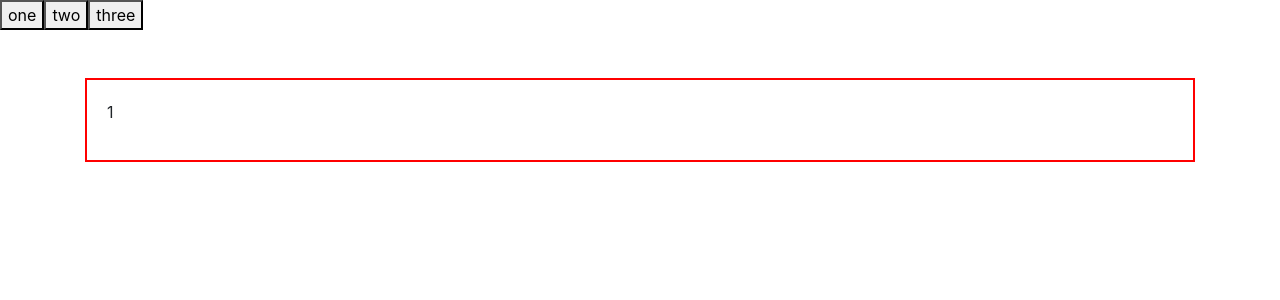
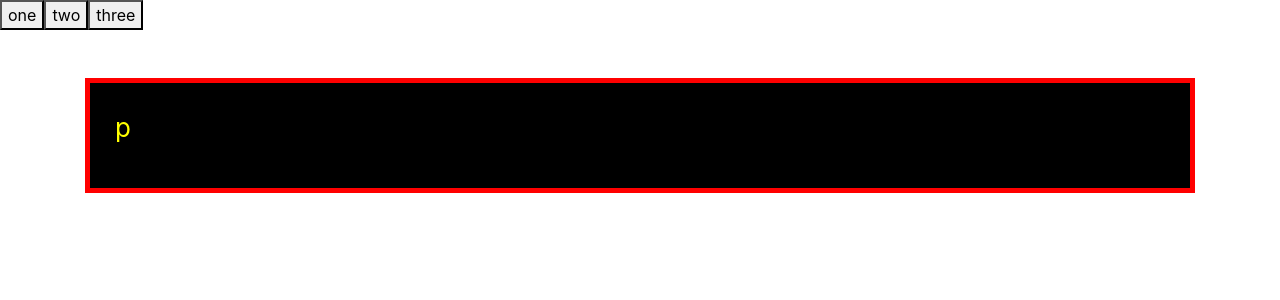
Before and after one commit to utsho-sadhak-joy/page-switching--react, a React (Create React App) app: page / in a window 1280 px wide. Shown: the top 300 px of the page. Built offline with nearby package versions, Linux system fonts and the light colour scheme.

Commit message:
page switching with same but different component

```diff
--- a/src/App.js
+++ b/src/App.js
@@ -1,6 +1,4 @@
 import React, {useState} from 'react';
-// import Home from './components/Home';
-// import Sathy from './components/Sathy';
 import Card from './components/Card';
 import {Container} from 'react-bootstrap'
 
@@ -16,7 +14,7 @@ function App() {
         <button onClick={()=> setActive("thirdCard")}>three</button>
       </nav>
       <Container>
-        {active === "firstCard" && <Card title="1" />}
+        {active === "firstCard" && <Card title="p" />}
         {active === "secondCard" && <Card title="2" />}
         {active === "thirdCard" && <Card title="3" />}
 
--- a/src/components/CSS/Style.css
+++ b/src/components/CSS/Style.css
@@ -1,5 +1,8 @@
 .Card {
-  border: 2px solid red;
-  padding: 20px;
-  margin: 10px, 0;
+  font-size: 26px;
+  border: 5px solid red;
+  background-color: black;
+  color: yellow;
+  padding: 25px;
+  margin: 25px 0;
 }
--- a/src/components/Card.js
+++ b/src/components/Card.js
@@ -1,6 +1,6 @@
 import React from 'react'
 import './CSS/Style.css';
-import container from 'react-bootstrap';
+
 
 const Card = ({title}) => {
     return (
```
